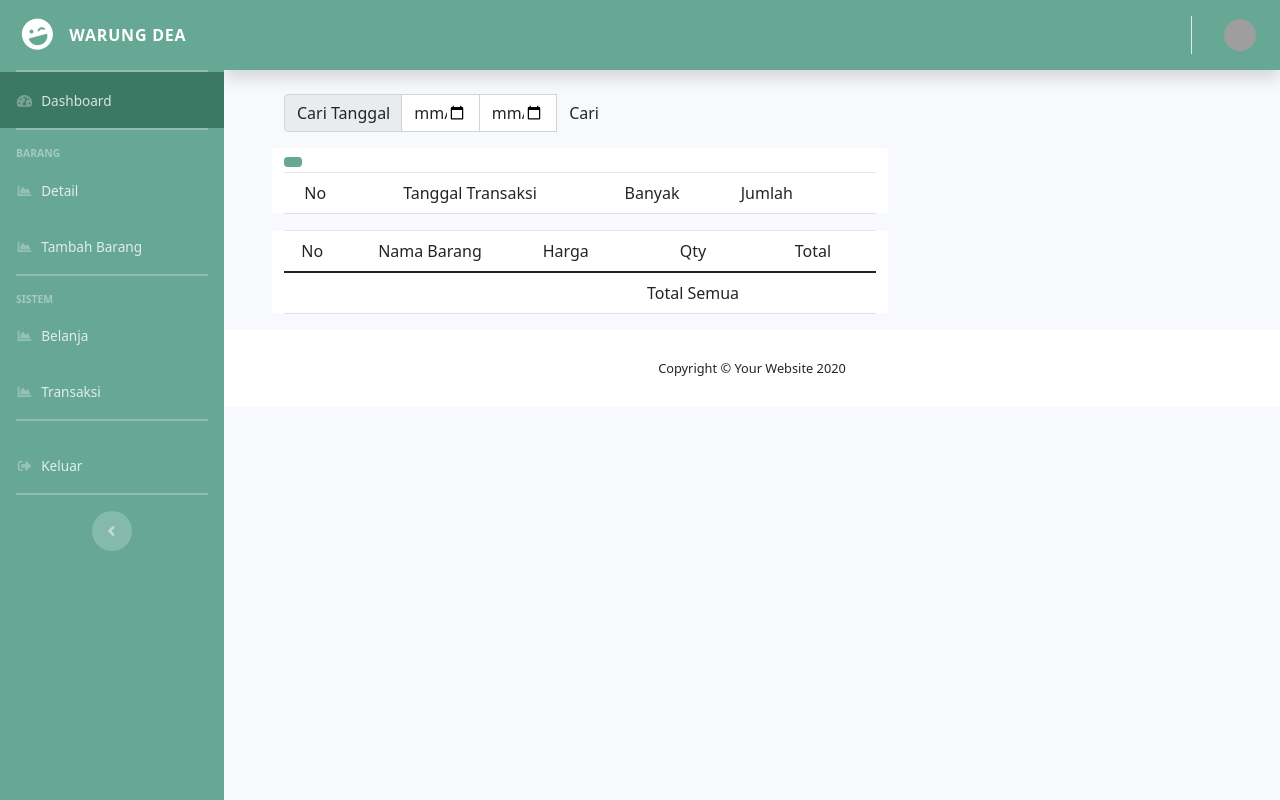
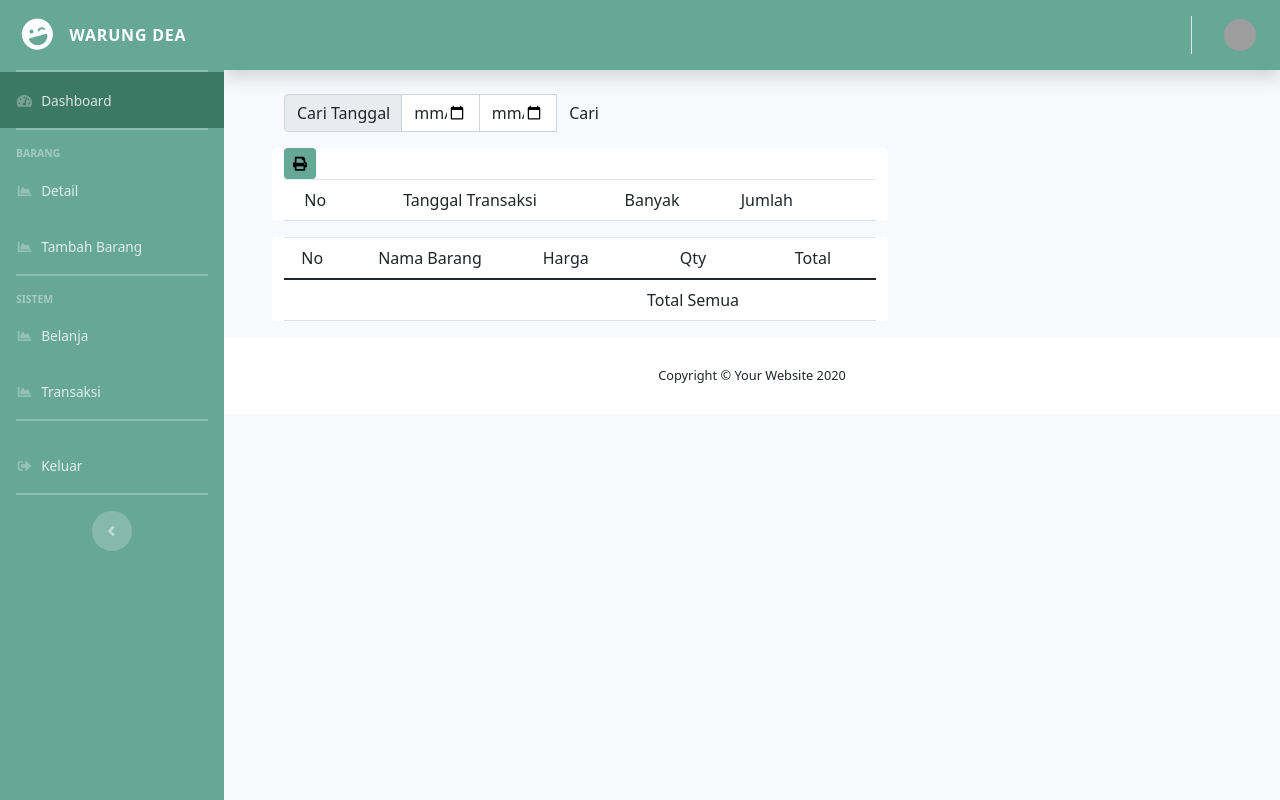
Before and after one commit to aurorazhy/tugaspwl, a CodeIgniter app: page /Github/index.php/user/caritgl/1 in a window 1280 px wide. Run offline with CodeIgniter, Linux system fonts and the light colour scheme; data that the repository does not hold is empty; some libraries are stand-ins or nearby versions; grey boxes are pictures that could not be loaded.

Commit message:
tambah icon print

```diff
--- a/app/application/views/dashboard/sub_transaksi/tablefilter.php
+++ b/app/application/views/dashboard/sub_transaksi/tablefilter.php
@@ -13,7 +13,7 @@
 <div class="col-7 ml-5 bg-white rounded">
    <div class="btn-group">
       <a href="<?= base_url() . 'user/print/?tgl_awal=' . set_value('tgl_awal') . '&tgl_akhir=' . set_value('tgl_akhir') ?>" class="btn btn-appside btn-sm">
-         <span class="glyphicon glyphicon-print"></span> </a>
+         <i class="fas fa-print"></i> </a>
    </div>
    <table class="table table-hover text-center">
       <thead>
```
